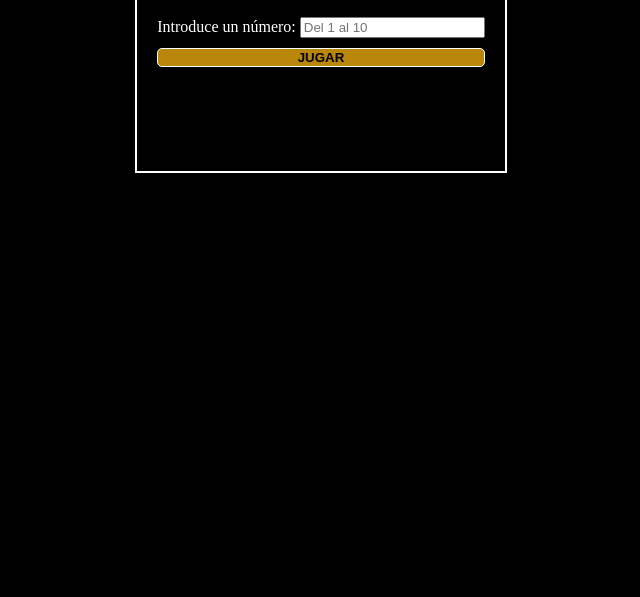
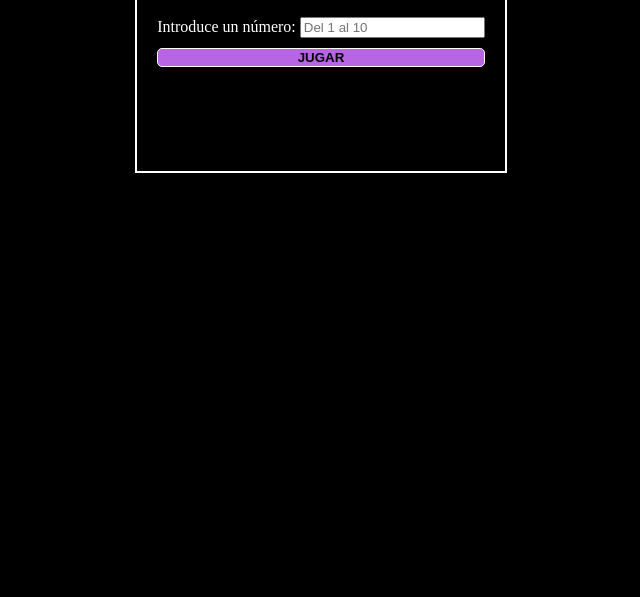
Before and after one commit to marinafnz/examen-nivelatorio, a website: page index.html in a window 1280 px wide. Shown: the part 203-800 px from the top of the page, without its empty margins (319-959 px from the left). Drawn offline with Linux system fonts and the light colour scheme.

Commit message:
style(css) btn colors change

```diff
--- a/style.css
+++ b/style.css
@@ -11,9 +11,13 @@ body {
 #btn {
     border: solid 1px white;
     border-radius: 5px;
-    background-color: darkgoldenrod;
+    background-color: rgb(183, 101, 227);
     color: black;
     font-weight: bold;
+}
+
+#btn:hover {
+    background-color: crimson;
 }
 
 main {
```
